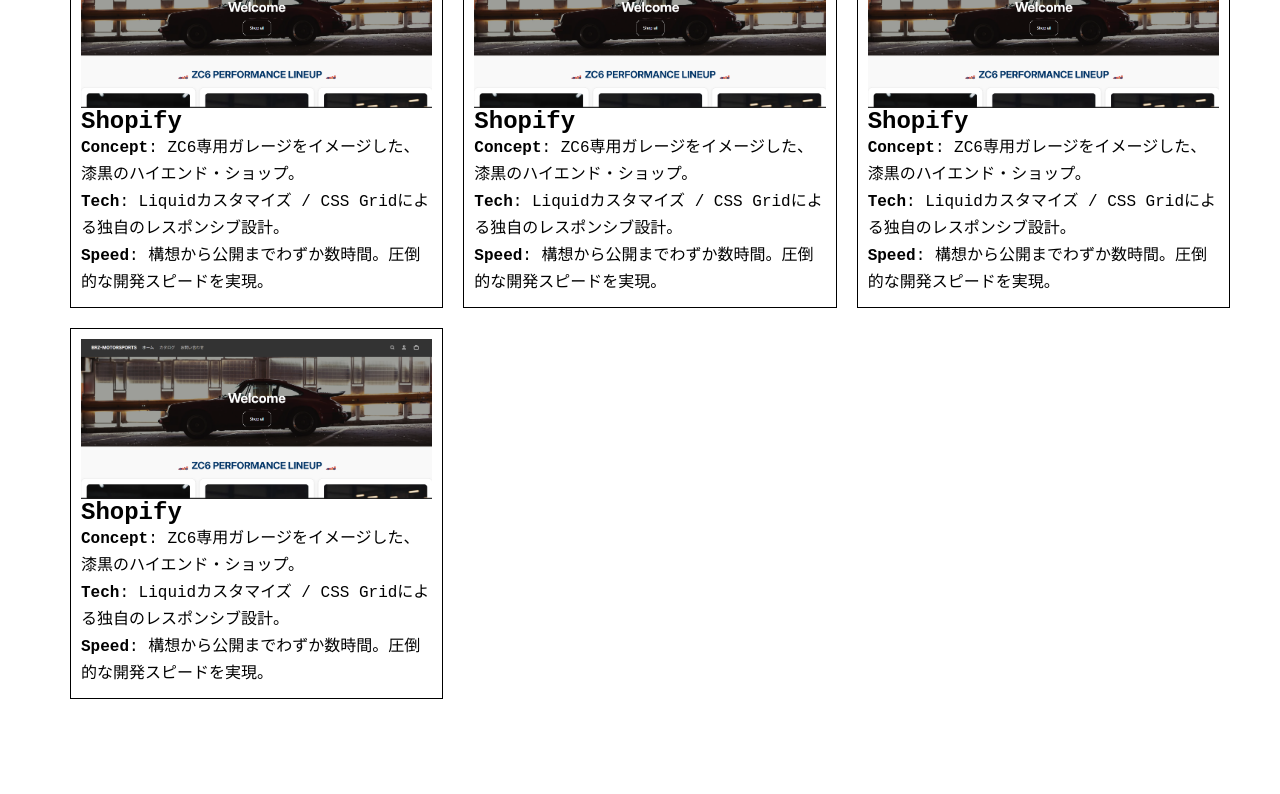
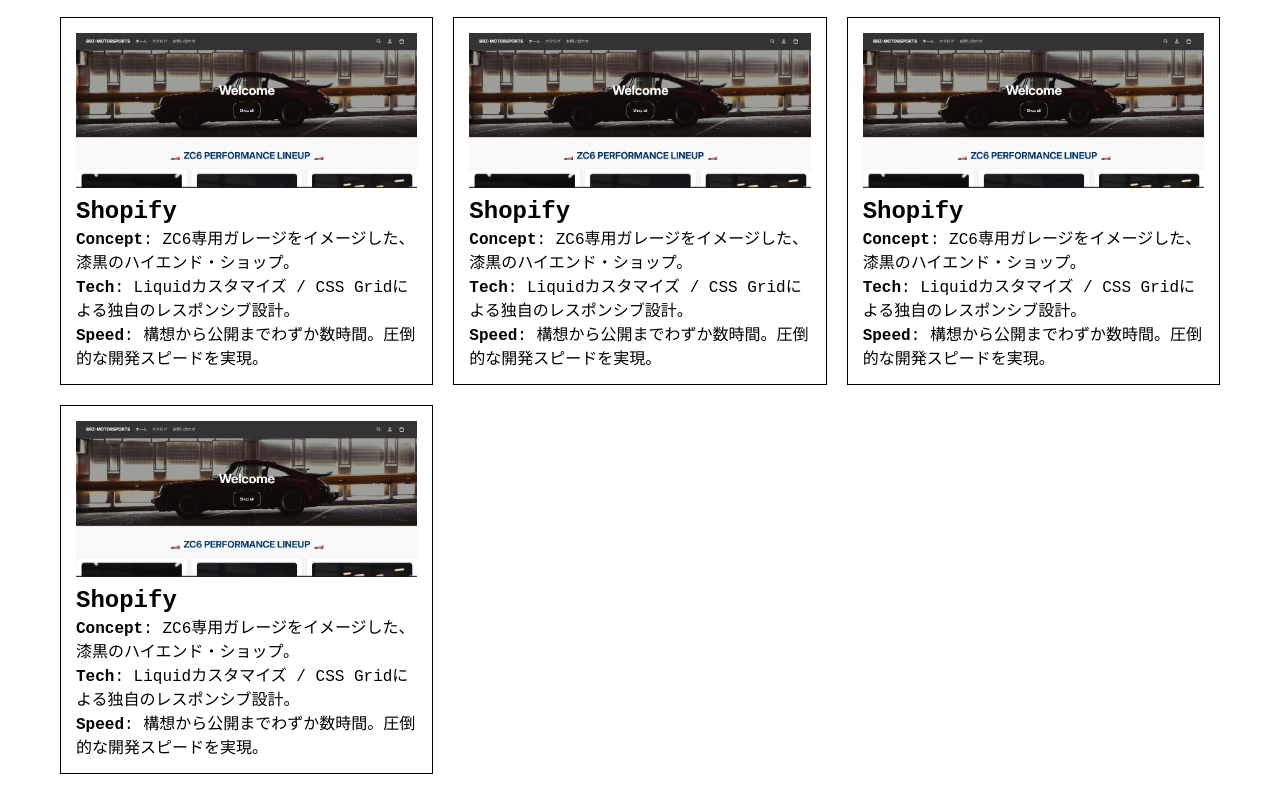
Before and after one commit to ufjkkaio/CAIO-archive, a plain HTML site: page index.html in a window 1280 px wide. Shown: the part 120-914 px from the top of the page. Before the commit the page ends 839 px from the top, so only its background shows below. Drawn offline with Linux system fonts and the light colour scheme.

Commit message:
Update index.css

```diff
--- a/index.css
+++ b/index.css
@@ -1,92 +1,68 @@
 @charset "utf-8";
 
-/* CSSの1行目にこれを書く。@mediaの中には入れない！ */
+/* 1. リセット：全要素の計算を統一 */
 * {
   box-sizing: border-box;
   margin: 0;
   padding: 0;
 }
 
-/* その下にこれを追加 */
+/* 2. 土台：はみ出しを許さない */
 html, body {
   overflow-x: hidden;
-  position: relative;
   width: 100%;
 }
 
 body {
   font-family: 'Courier New', Courier, monospace;
-  width: 100%;
-  margin-right: 10px;
-  margin-left: 10px;
+  /* 左右のマージンはここで指定せず、main側で制御する */
 }
 
 h1 {
   font-weight: bold;
   text-align: center;
+  padding: 40px 0;
 }
 
-/* .content-box {
-  display: block;
-  border: 1px solid black;
-  width: 27%;
-  padding: 10px;
-} */
-
-/* 2. 親要素を整える */
+/* 3. メイン：ここがガレージの広さを決める */
 main {
   display: grid;
-  /* 画面幅いっぱいに広げず、最大幅を決めて中央に寄せるのがプロの手法や */
-  max-width: 1200px;
-  margin: 0 auto; /* これが左右中央寄せの黄金ルール */
-  padding: 20px;
+  max-width: 1200px; /* PCでの最大幅 */
+  margin: 0 auto;    /* 左右中央寄せ */
+  padding: 20px;     /* スマホでもここが左右の余白になる */
+  /* カラムの設定：300pxを下回ったら自動で縦に並ぶ */
   grid-template-columns: repeat(auto-fit, minmax(300px, 1fr));
   gap: 20px;
-  justify-content: center; /* グリッド全体を中央に寄せる */
+  justify-content: center;
 }
 
-/* 3. 子要素（箱） */
+/* 4. 実績箱：Gridに従うのでwidthはいらん */
 .content-box {
-  width: 100%; /* 親のグリッド幅に合わせる */
   border: 1px solid black;
-  padding: 10px;
-  margin: 0; /* 親がgridなら、子にmarginはいらん */
+  padding: 15px;
+  background-color: #fff; /* 後でここをいじればカッコよくなる */
 }
 
+/* 画像とリンクの設定 */
 img {
   display: block;
   width: 100%;
   height: auto;
-  /*margin-top: 5px; */
-}
-
-.explain {
-  line-height: 27px;
+  margin-bottom: 10px;
 }
 
 a {
   text-decoration: none;
-  color: black;
+  color: inherit;
 }
 
 a:hover {
   opacity: 0.7;
 }
 
-/* 4. レスポンシブ（スマホ用） */
-@media screen and (max-width: 750px) {
-  .content-box {
-    width: 90%; /* スマホでは画面の9割を使う */
+/* 5. スマホ用微調整：Gridを1列に強制したい場合のみ */
+@media screen and (max-width: 400px) {
+  main {
+    grid-template-columns: 1fr; /* 狭いスマホでは1列 */
   }
 }
-
-/* 以下、aタグやimgの指定はそのままでOK */
-img {
-  display: block;
-  width: 100%;
-  height: auto;
-}
-
-h1 {
-  text-align: center;
-}
```
